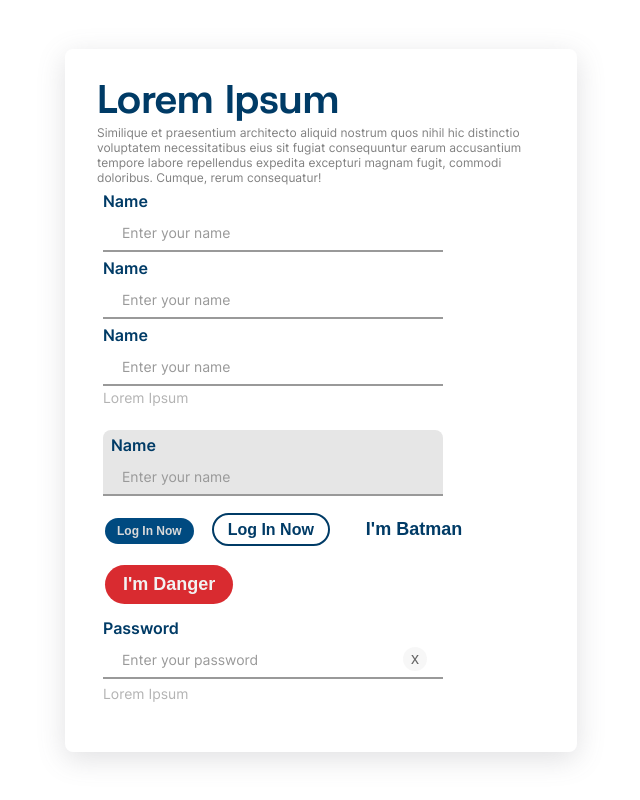
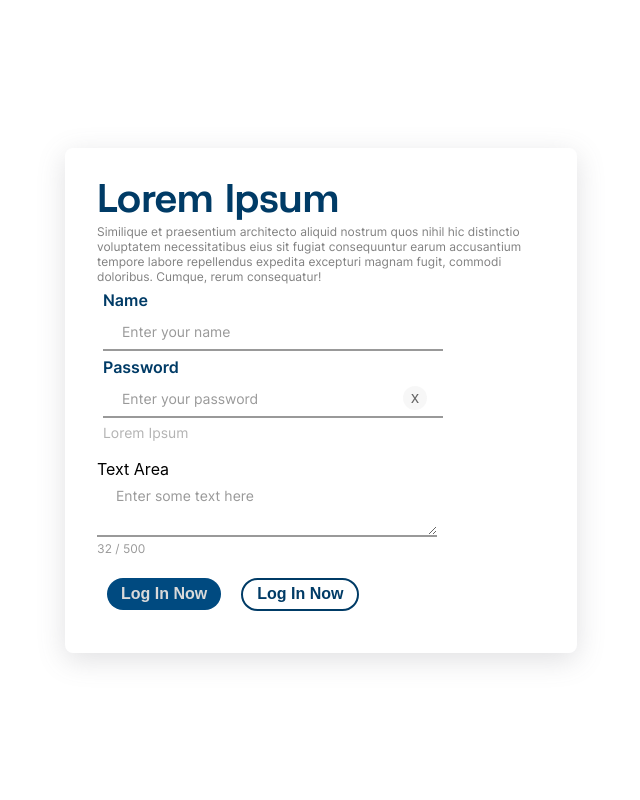
Before and after one commit to Cl1nt0nMzee/online-market, a React (Vite) app in the folder frontend/: page / in a window 1280 px wide. Shown: the whole page, without its empty margins (319-959 px from the left). Built offline with nearby package versions, Linux system fonts and the light colour scheme.

Commit message:
feat(frontend): add text area component

```diff
--- a/frontend/src/components/atoms/Input/TextArea.jsx
+++ b/frontend/src/components/atoms/Input/TextArea.jsx
@@ -1 +1,20 @@
 import './_index.scss';
+
+const CharacterCounter = ({current, max} ) => {
+
+    return (
+        <p className='characterCounter'> {current} / {max}</p>
+    )
+}
+
+export const TextArea = ({id, label, placeholder, helperText}) => {
+
+    return (
+        <div className="textArea">
+            <label htmlFor={id}> {label} </label>
+            <textarea id={id} cols={undefined} rows={undefined} placeholder={placeholder}>
+            </textarea>
+            <CharacterCounter current={'32'} max={'500'}/>
+        </div>
+    )
+}
--- a/frontend/src/components/atoms/Input/_index.scss
+++ b/frontend/src/components/atoms/Input/_index.scss
@@ -3,6 +3,10 @@
 
 input[type="text"],
 input[type="password"] {
+    border: none;
+    outline: none;
+}
+textarea {
     border: none;
     outline: none;
 }
@@ -241,3 +245,61 @@ input[type="password"] {
         background-color: $accShade-300;
     }
 }
+
+.textArea {
+    width: 100%;
+    max-width: 340px;
+
+    label {
+
+    }
+
+    textarea {
+        font-family: $Inter-Medium;
+        color: $accShade-500;
+        font-size: 16px;
+        width: 100%;
+        padding: 8px 19px;
+        border-bottom: solid 2px $accShade-400;
+        background-color: transparent;
+
+
+        &:hover {
+            border-bottom: solid 2px $accShade-500;
+            color: $accShade-600;
+        }
+
+        &:active {
+            border-bottom: solid 2px $focusBlue-25;
+            color: $accShade-700;
+        }
+
+        &:focus-visible {
+            border-bottom: solid 2px $focusBlue-25;
+            color: $accShade-700;
+        }
+
+        &::placeholder {
+            font-family: $Inter-Regular;
+            font-weight: 400;
+            color: $accShade-400;
+            font-size: 14px;
+        }
+    }
+
+    &:has(textarea:focus-visible) textarea {
+        background-color: #E6E6E650;
+    }
+
+    .characterCounter {
+        display: block;
+        width: 100%;
+        font-family: $Inter-Regular;
+        font-weight: 400;
+        font-size: 12px;
+        color: $accShade-400;
+
+        padding-left: auto;
+        padding-bottom: 12px;
+    }
+}
--- a/frontend/src/components/organisms/RegisterForm.jsx
+++ b/frontend/src/components/organisms/RegisterForm.jsx
@@ -1,6 +1,7 @@
 import { useRef, useState, useEffect } from "react";
 import { DangerButton, PrimaryButton, SecondaryButton, TertiaryButton } from "../atoms/button/Button";
 import { PasswordInput } from "../atoms/Input/PasswordInput";
+import { TextArea } from "../atoms/Input/TextArea";
 
 import { FilledTextInput, StandardTextInput } from '../atoms/Input/TextInput';
 //import Textarea from '../atoms/Input/Textarea';
@@ -35,16 +36,11 @@ const RegisterForm = () => {
             Similique et praesentium architecto aliquid nostrum quos nihil hic distinctio voluptatem necessitatibus eius sit fugiat consequuntur earum accusantium tempore labore repellendus expedita excepturi magnam fugit, commodi doloribus. Cumque, rerum consequatur!</p>
 
             <StandardTextInput id={'name'} placeholder={'Enter your name'} label={'Name'}/>
-            <StandardTextInput id={'name'} placeholder={'Enter your name'} label={'Name'}/>
-            <StandardTextInput id={'name'} placeholder={'Enter your name'} label={'Name'} helperText={'Lorem Ipsum'}/>
-            <FilledTextInput id={'name'} placeholder={'Enter your name'} label={'Name'}/>
+            < PasswordInput placeholder={'Enter your password'} id={'password'} label={'Password'} helperText={'Lorem Ipsum'}/>
+            < TextArea placeholder={'Enter some text here'} label={'Text Area'}/>
 
-            < PrimaryButton size={'small'} text={"Log In Now"}/>
+            < PrimaryButton  text={"Log In Now"} />
             <SecondaryButton  text={"Log In Now"}/>
-            < TertiaryButton size={'large'} text={"I'm Batman"}/>
-
-            < DangerButton size={'large'} text={"I'm Danger"} />
-            < PasswordInput placeholder={'Enter your password'} id={'password'} label={'Password'} helperText={'Lorem Ipsum'}/>
         </form>
     );
 };
```
